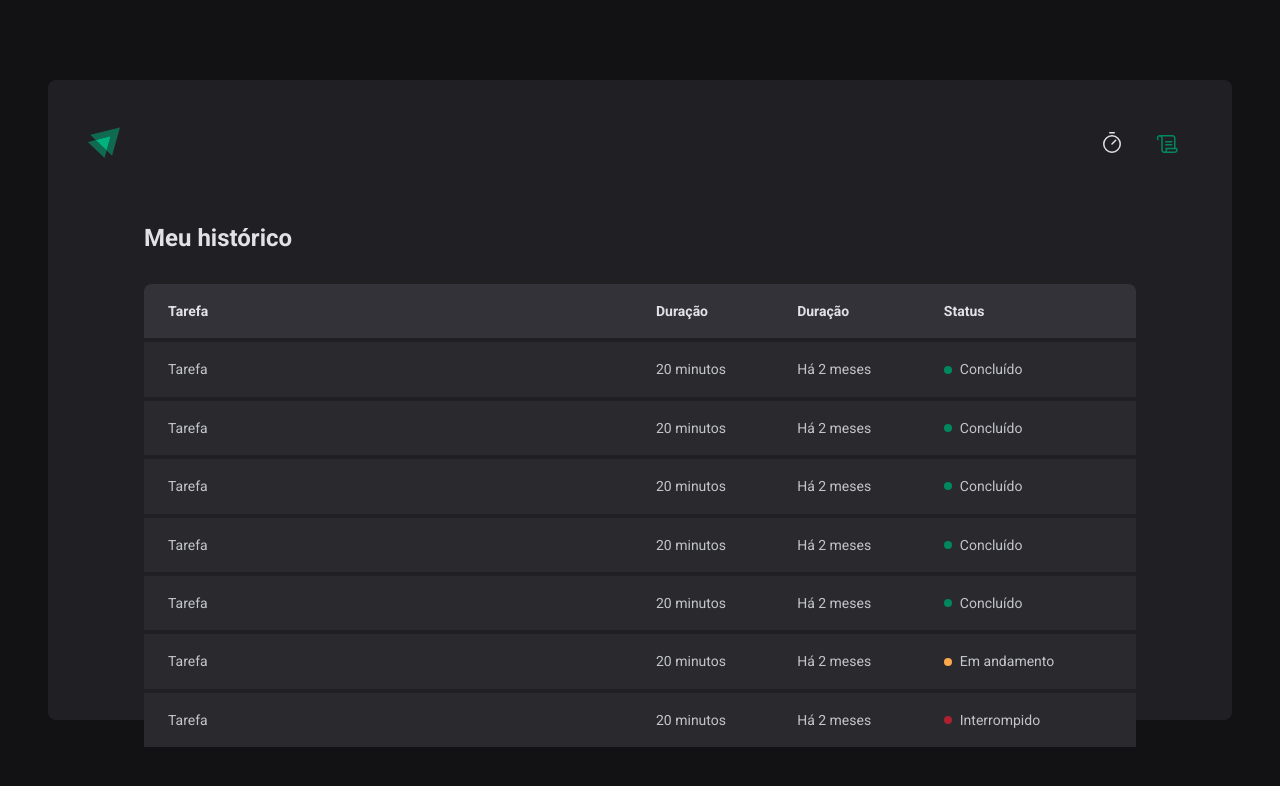
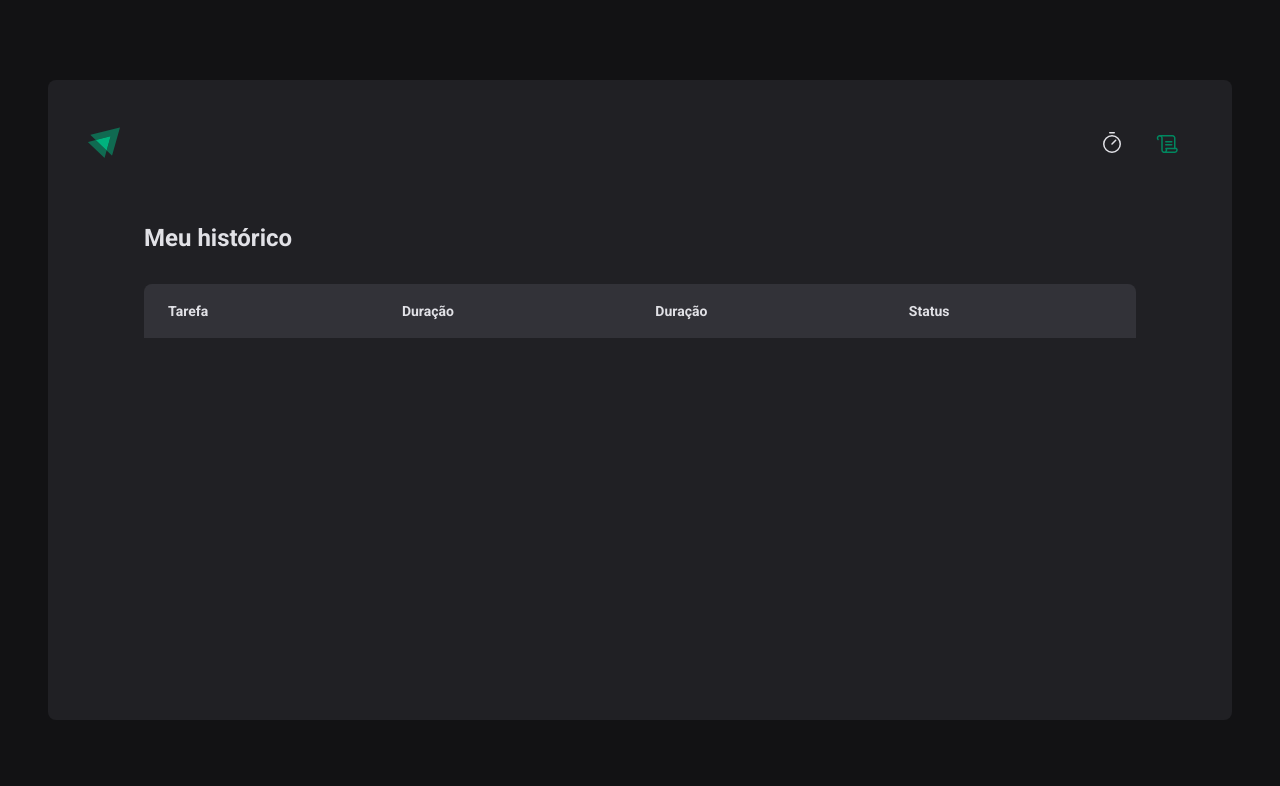
Before and after one commit to CrisnaldoSantos/pomodoro-timer, a React (Vite) app: page /history in a window 1280 px wide. Shown: the top 786 px of the page. Built offline with nearby package versions, Linux system fonts and the light colour scheme.

Commit message:
feat: history pages with cycles context

```diff
--- a/src/contexts/CyclesContext.tsx
+++ b/src/contexts/CyclesContext.tsx
@@ -54,6 +54,7 @@ export function CyclesContextProvider({
         }
       })
     );
+    setActiveCycleId(null);
   }
 
   function createNewCycle(data: CreateCycleData) {
--- a/src/pages/History/index.tsx
+++ b/src/pages/History/index.tsx
@@ -1,6 +1,12 @@
+import { useContext } from "react";
 import { HistoryContainer, HistoryList, Status } from "./styles";
+import { CyclesContext } from "../../contexts/CyclesContext";
+import { formatDistanceToNow } from "date-fns";
+import ptBR from "date-fns/locale/pt-BR";
 
 export function History() {
+  const { cycles } = useContext(CyclesContext);
+
   return (
     <HistoryContainer>
       <h1>Meu histórico</h1>
@@ -16,62 +22,33 @@ export function History() {
             </tr>
           </thead>
           <tbody>
-            <tr>
-              <td>Tarefa</td>
-              <td>20 minutos</td>
-              <td>Há 2 meses</td>
-              <td>
-                <Status statusColor="green">Concluído</Status>
-              </td>
-            </tr>
-            <tr>
-              <td>Tarefa</td>
-              <td>20 minutos</td>
-              <td>Há 2 meses</td>
-              <td>
-                <Status statusColor="green">Concluído</Status>
-              </td>
-            </tr>
-            <tr>
-              <td>Tarefa</td>
-              <td>20 minutos</td>
-              <td>Há 2 meses</td>
-              <td>
-                <Status statusColor="green">Concluído</Status>
-              </td>
-            </tr>
-            <tr>
-              <td>Tarefa</td>
-              <td>20 minutos</td>
-              <td>Há 2 meses</td>
-              <td>
-                <Status statusColor="green">Concluído</Status>
-              </td>
-            </tr>
-            <tr>
-              <td>Tarefa</td>
-              <td>20 minutos</td>
-              <td>Há 2 meses</td>
-              <td>
-                <Status statusColor="green">Concluído</Status>
-              </td>
-            </tr>
-            <tr>
-              <td>Tarefa</td>
-              <td>20 minutos</td>
-              <td>Há 2 meses</td>
-              <td>
-                <Status statusColor="yellow">Em andamento</Status>
-              </td>
-            </tr>
-            <tr>
-              <td>Tarefa</td>
-              <td>20 minutos</td>
-              <td>Há 2 meses</td>
-              <td>
-                <Status statusColor="red">Interrompido</Status>
-              </td>
-            </tr>
+            {cycles.map((cycle) => {
+              return (
+                <tr key={cycle.id}>
+                  <td>{cycle.task}</td>
+                  <td>{cycle.minutesAmount} minutos</td>
+                  <td>
+                    {formatDistanceToNow(cycle.startDate, {
+                      addSuffix: true,
+                      locale: ptBR,
+                    })}
+                  </td>
+                  <td>
+                    {cycle.finishedDate && (
+                      <Status statusColor="green">Concluído</Status>
+                    )}
+
+                    {cycle.interruptedDate && (
+                      <Status statusColor="red">Interrompido</Status>
+                    )}
+
+                    {!cycle.finishedDate && !cycle.interruptedDate && (
+                      <Status statusColor="yellow">Em andamento</Status>
+                    )}
+                  </td>
+                </tr>
+              );
+            })}
           </tbody>
         </table>
       </HistoryList>
```
